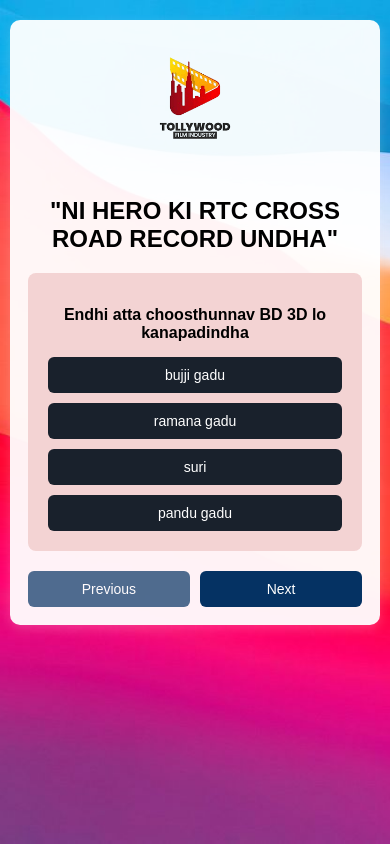
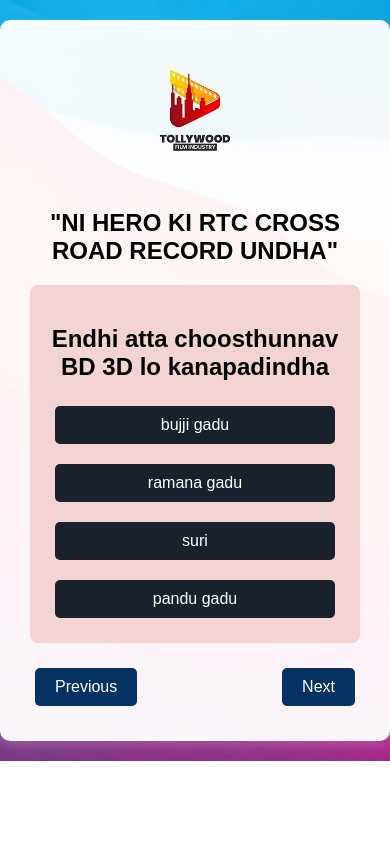
Before and after one commit to avamshireddy/tfi, a React (Create React App) app: page /#/ in a window 390 px wide. Both pictures are taken after typing "Sample", "Sample123" into the empty fields and a click on the button "Khansaar entry button". Built offline with nearby package versions, Linux system fonts and the light colour scheme.

Commit message:
app.css changed

```diff
--- a/src/App.css
+++ b/src/App.css
@@ -1,51 +1,34 @@
-* {
-  box-sizing: border-box;
-}
-
 body {
   background-image: url('./assets/background.jpeg');
   background-size: cover;
   background-repeat: no-repeat;
   background-position: center;
-  background-attachment: fixed; /* Better mobile look */
   margin: 0;
   font-family: Arial, sans-serif;
 }
 
-/* MAIN CONTAINER */
 .quiz-container {
-  width: 95%;
   max-width: 600px;
   margin: 20px auto;
   background-color: rgba(255, 255, 255, 0.95);
   border-radius: 10px;
-  padding: 25px;
+  padding: 30px;
   box-shadow: 0 4px 12px rgba(249, 246, 246, 0.2);
   text-align: center;
 }
 
-/* LOGO */
 .logo {
   width: 120px;
-  max-width: 40%;
-  height: auto;
   margin-bottom: 15px;
 }
 
-/* QUESTION BOX */
 .question-box {
   padding: 20px;
   border-radius: 8px;
   margin-bottom: 20px;
   background-color: #f3d3d3;
-  overflow: hidden; /* prevents image overflow */
 }
 
-.question-box h2 {
-  font-size: 20px;
-}
-
-/* OPTIONS */
 .options {
   display: flex;
   flex-direction: column;
@@ -53,11 +36,10 @@ body {
   margin-top: 15px;
 }
 
-/* BUTTONS */
 button {
-  width: 100%;
-  padding: 12px;
-  border-radius: 6px;
+  padding: 10px 20px;
+  margin: 5px;
+  border-radius: 5px;
   border: none;
   cursor: pointer;
   background-color: #053263;
@@ -67,10 +49,8 @@ button {
 
 button:disabled {
   cursor: not-allowed;
-  opacity: 0.7;
 }
 
-/* ANSWER TEXT */
 .answer-text {
   margin-top: 15px;
   font-size: 18px;
@@ -85,62 +65,20 @@ button:disabled {
   color: #740813;
 }
 
-/* IMAGE */
 .image-container {
   margin-top: 15px;
-  width: 100%;
-  max-height: 220px;
-  overflow: hidden;
-  border-radius: 8px;
+  text-align: center;
 }
 
 .question-image {
-  width: 100%;
-  height: 220px;
-  object-fit: cover;   /* Makes it fill nicely */
-  display: block;
+  max-width: 100%;
+  max-height: 250px;
   border-radius: 8px;
+  object-fit: contain;
 }
 
-/* NAV BUTTONS */
 .nav-buttons {
   display: flex;
   justify-content: space-between;
-  gap: 10px;
   margin-top: 20px;
 }
-
-.nav-buttons button {
-  flex: 1;
-}
-
-/* ============================= */
-/* 📱 MOBILE RESPONSIVE SECTION */
-/* ============================= */
-@media (max-width: 480px) {
-
-  .quiz-container {
-    padding: 18px;
-  }
-
-  .question-box h2 {
-    font-size: 16px;
-  }
-
-  button {
-    font-size: 14px;
-    padding: 10px;
-  }
-
-  .answer-text {
-    font-size: 15px;
-  }
-
-  .image-container {
-    max-height: 180px;
-  }
-
-  .question-image {
-    height: 180px;
-  }
-}
```
